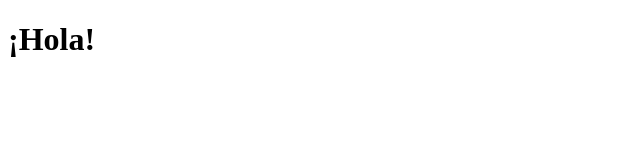
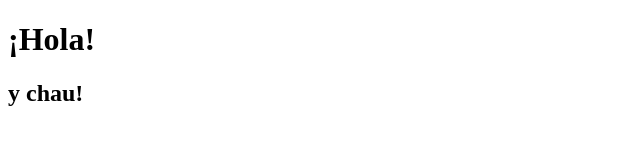
Before and after one commit to martin-vilchez/PoloCreativoRG2025, a plain HTML site: page index.html in a window 1280 px wide. Shown: the whole page, without its empty margins (0-640 px from the left). Drawn offline with Linux system fonts and the light colour scheme.

Commit message:
agregue un h2

```diff
--- a/index.html
+++ b/index.html
@@ -5,5 +5,6 @@
 </head>
 <body>
     <h1>¡Hola!</h1>
+    <h2>y chau!</h2>
 </body>
 </html>
```
